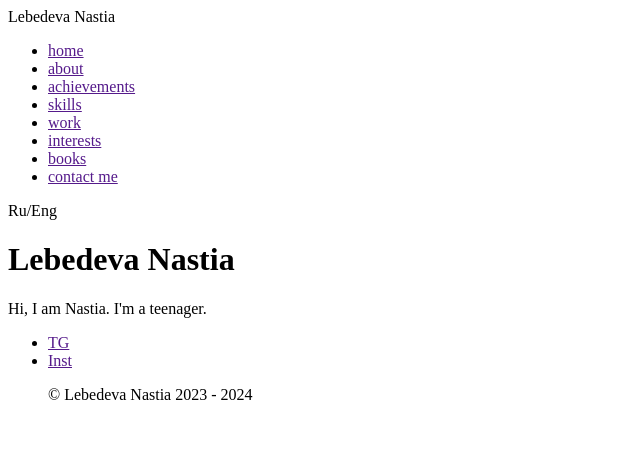
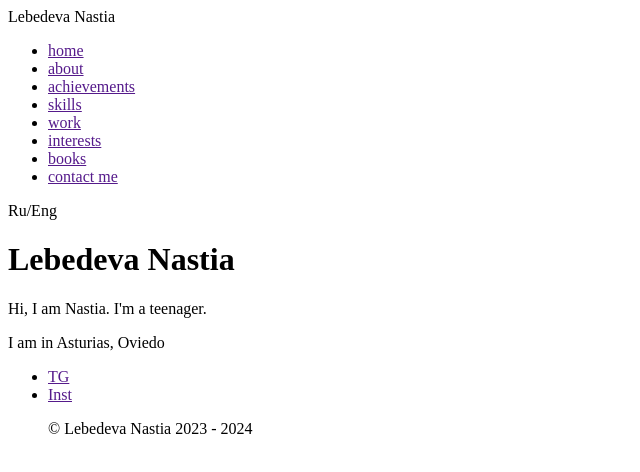
Before and after one commit to nnastixqw/me, a plain HTML site: page index.html in a window 1280 px wide. Shown: the whole page, without its empty margins (0-640 px from the left). Drawn offline with Linux system fonts and the light colour scheme.

Commit message:
add location

```diff
--- a/index.html
+++ b/index.html
@@ -3,7 +3,7 @@
 <head>
     <meta charset="UTF-8">
     <meta name="viewport" content="width=device-width, initial-scale=1.0">
-    <title>business card-website</title>
+    <title>Business card-website</title>
 </head>
 <body>
     <header class="header">
@@ -26,6 +26,7 @@
         <div class="header-center">
             <h1 class="name">Lebedeva Nastia</h1>
             <p class="decription">Hi, I am Nastia. I'm a teenager.</p>
+            <p class="location">I am in Asturias, Oviedo</p>
         </div>
     </header>
     <footer>
```
